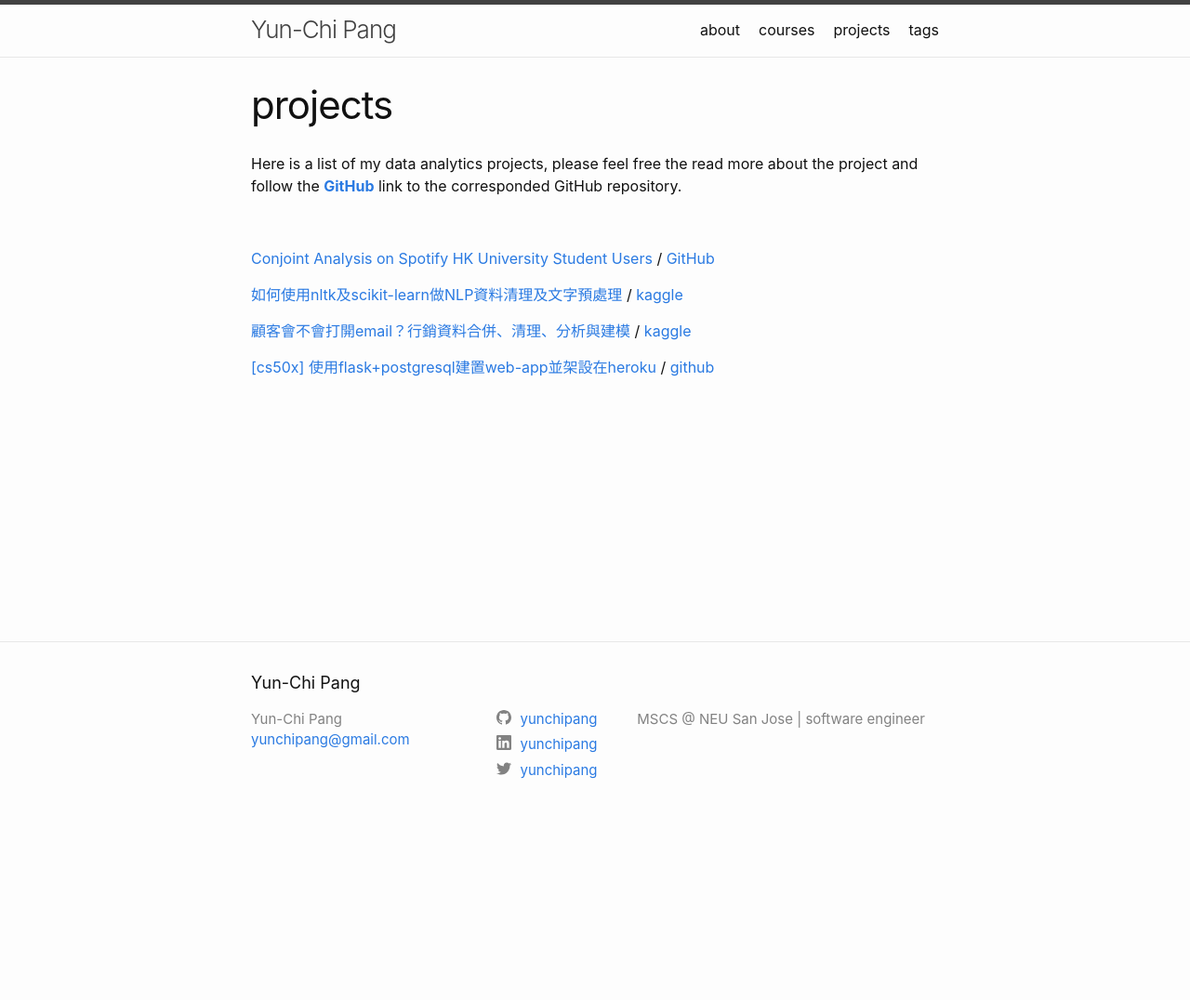
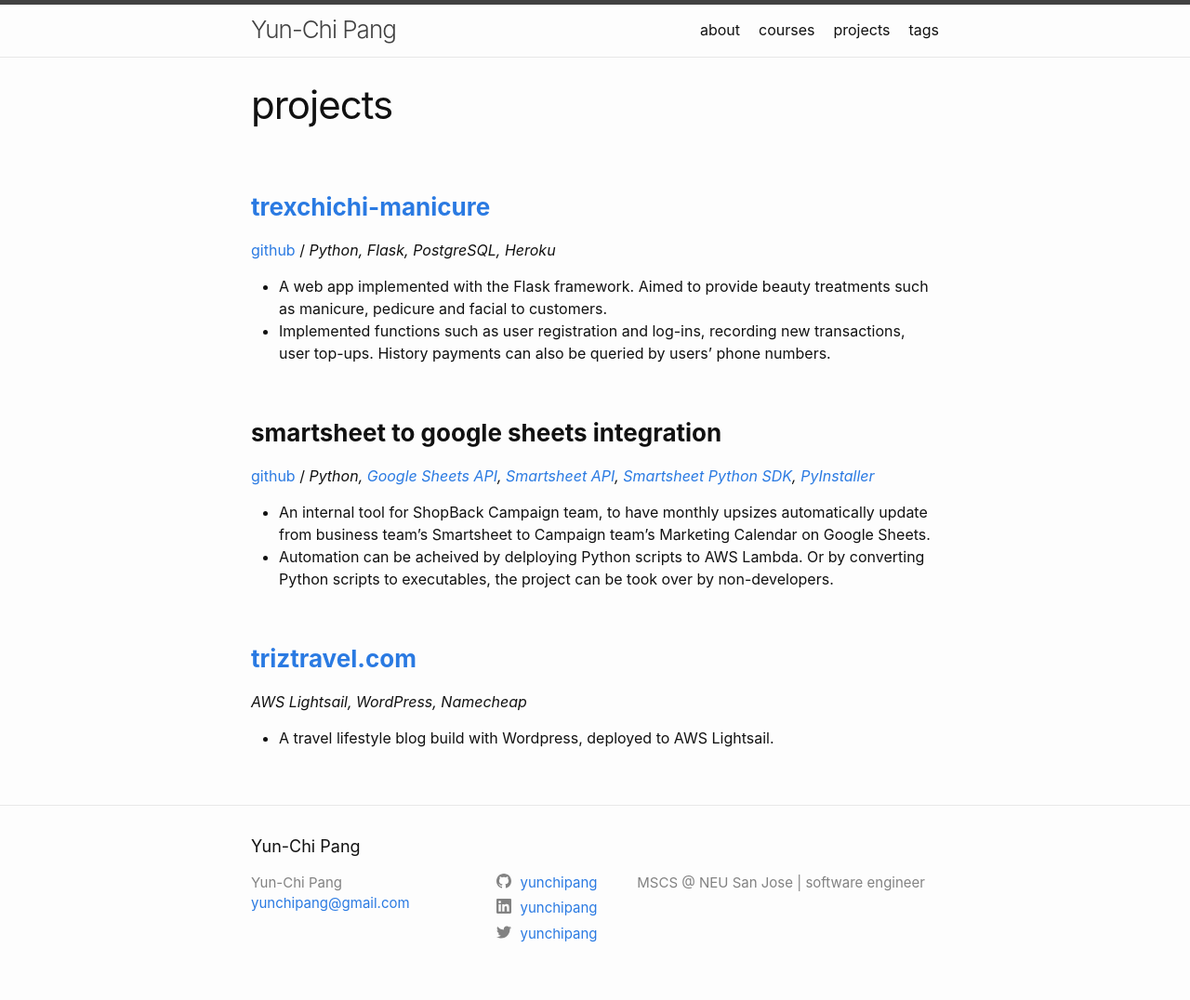
Before and after one commit to yunchipang/yunchipang.github.io, a Jekyll site: the page built from projects.md, in a window 1280 px wide. Shown: the whole page at 93% size. Built offline with Jekyll 4.4.1, drawn with Linux system fonts in a browser that asks for light colours; before the commit the page ends 900 px from its top, so only the background shows below that.

Commit message:
update projects.md

```diff
--- a/projects.md
+++ b/projects.md
@@ -3,14 +3,23 @@ layout: page
 title: projects
 permalink: /projects/
 ---
-Here is a list of my data analytics projects, please feel free the read more about the project and follow the **[GitHub](https://github.com/yunchipang)** link to the corresponded GitHub repository.
 
 <br/>
 
-[Conjoint Analysis on Spotify HK University Student Users](https://yunchipang.github.io/conjoint-analysis-spotify-hk.html) / [GitHub](https://github.com/yunchipang/conjoint-analysis-spotify-hk)
+### [**trexchichi-manicure**](https://trexchichi-manicure.herokuapp.com/)
+[github](https://github.com/yunchipang/trexchichi-manicure) / *Python, Flask, PostgreSQL, Heroku*
+* A web app implemented with the Flask framework. Aimed to provide beauty treatments such as manicure, pedicure and facial to customers.
+* Implemented functions such as user registration and log-ins, recording new transactions, user top-ups. History
+payments can also be queried by users' phone numbers.
 
-[如何使用nltk及scikit-learn做NLP資料清理及文字預處理](https://yunchipang.github.io/text-preprocessing-with-nltk-and-sklearn.html) / [kaggle](https://www.kaggle.com/c/student-shopee-code-league-sentiment-analysis)
+<br/>
+### **smartsheet to google sheets integration**
+[github](https://github.com/yunchipang/smartsheet-gsheet-integration) / *Python, [Google Sheets API](https://developers.google.com/sheets/api), [Smartsheet API](https://smartsheet.redoc.ly/), [Smartsheet Python SDK](http://smartsheet-platform.github.io/smartsheet-python-sdk/index.html), [PyInstaller](https://pyinstaller.org/)*
+* An internal tool for ShopBack Campaign team, to have monthly upsizes automatically update from business team’s Smartsheet to Campaign team’s Marketing Calendar on Google Sheets.
+* Automation can be acheived by delploying Python scripts to AWS Lambda. Or by converting Python scripts to executables, the project can be took over by non-developers.
 
-[顧客會不會打開email？行銷資料合併、清理、分析與建模](https://yunchipang.github.io/marketing-analytics-email-open-rate.html) / [kaggle](https://www.kaggle.com/c/student-shopee-code-league-marketing-analytics)
+<br/>
 
-[[cs50x] 使用flask+postgresql建置web-app並架設在heroku](https://yunchipang.github.io/deploy-flask-app-with-postgresql-database-on-heroku.html) / [github](https://github.com/yunchipang/trexchichi-manicure)
+### [**triztravel.com**](https://triztravel.com)
+*AWS Lightsail, WordPress, Namecheap*
+* A travel lifestyle blog build with Wordpress, deployed to AWS Lightsail.
```
